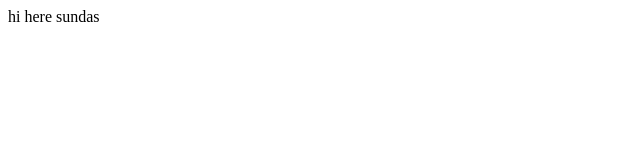
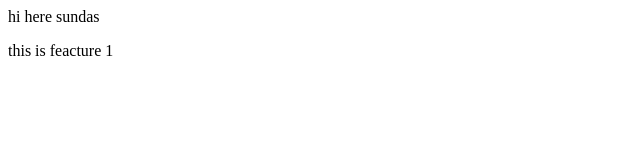
Before and after one commit to sundas31111/localRepo, a plain HTML site: page index.html in a window 1280 px wide. Shown: the full height of the page, 0-640 px from the left. Drawn offline with Linux system fonts and the light colour scheme.

Commit message:
adding feature

```diff
--- a/index.html
+++ b/index.html
@@ -1 +1,2 @@
 <p>hi here sundas</p>
+<p>this is feacture 1</p>
```
Also changed, not shown: 1 other file.
